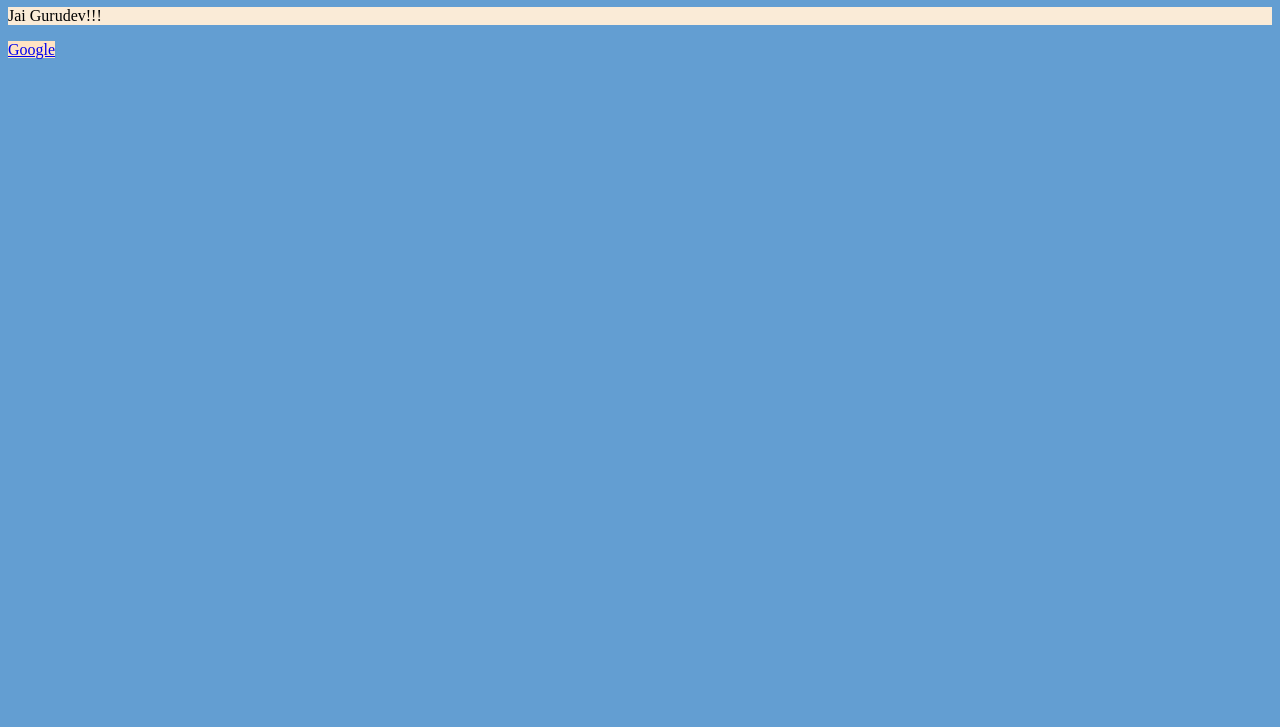
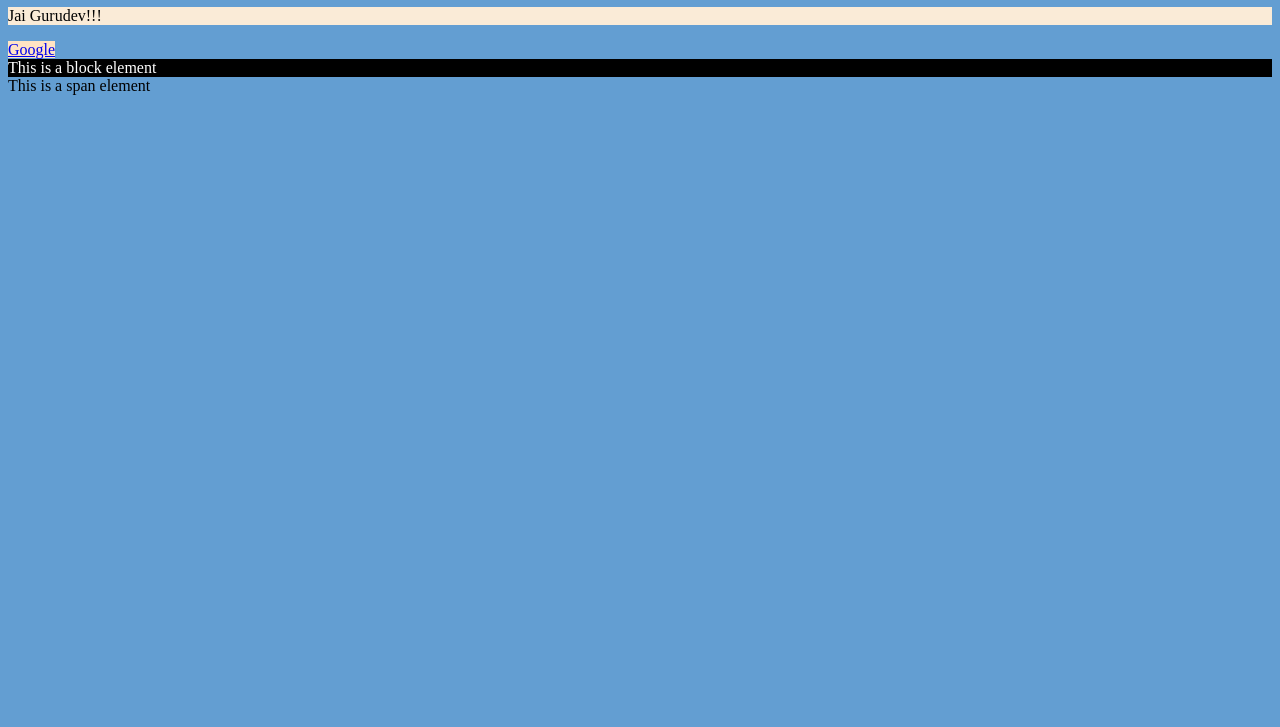
Before and after one commit to prasannaasole/Sigma-Web-Development-Course, a plain HTML site: page video 8/index.html in a window 1280 px wide. Shown: the part 73-800 px from the top of the page. Drawn offline with Linux system fonts and the light colour scheme.

Commit message:
Updated the code

```diff
--- a/Video 6/video 8/index.html
+++ b/video 8/index.html
@@ -12,5 +12,11 @@
         Jai Gurudev!!!
     </p>
     <a href="https://www.google.com"> Google </a>
+    <div>
+        This is a block element
+    </div>
+    <span>
+        This is a span element
+    </span>
 </body>
 </html>
--- a/Video 6/video 8/style.css
+++ b/video 8/style.css
@@ -9,3 +9,10 @@ p{
 a{
     background-color: bisque;
 }
+div{
+    background-color: black;
+    color: white;
+}
+span{
+
+}
```
Also changed, not shown: video 8/Comprehensive list.txt (added).
